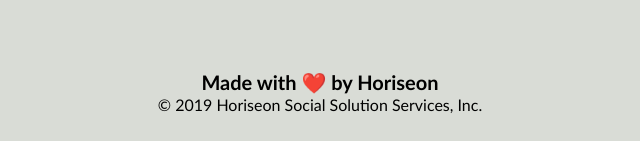
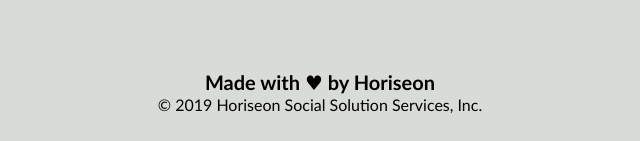
Before and after one commit to CliffordMorin/Horiseon-Homework-1, a plain HTML site: page Homework/Develop/index.html in a window 1280 px wide. Shown: the part 1879-2020 px from the top of the page, 320-960 px from the left. Drawn offline with Linux system fonts and the light colour scheme.

Commit message:
Updated CSS comments, html &heart, and readme.md file.

```diff
--- a/Homework/Develop/index.html
+++ b/Homework/Develop/index.html
@@ -82,7 +82,7 @@
     </aside>
 
     <footer class="footer">
-        <h2>Made with ❤️️ by Horiseon</h2>
+        <h2>Made with &hearts; by Horiseon</h2>
         <p>
             &copy; 2019 Horiseon Social Solution Services, Inc.
         </p>
```
Also changed, not shown: Homework/Develop/assets/css/style.css (+9 -2 lines), 1 other file.
